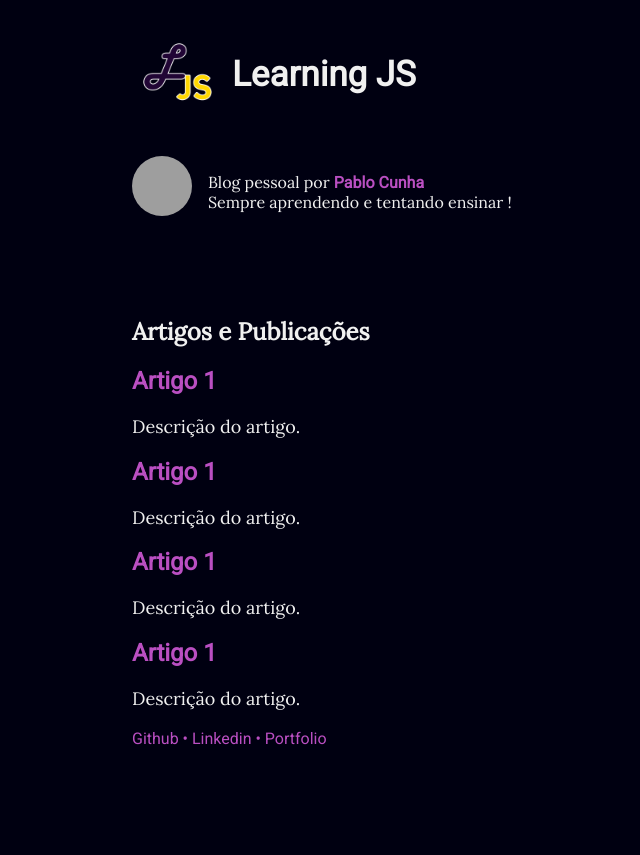
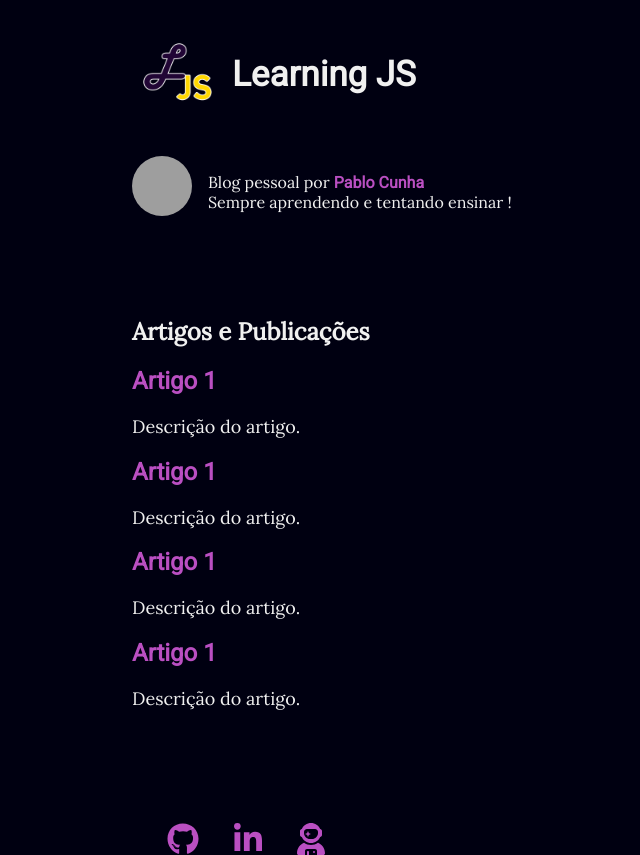
Before and after one commit to pablo-cunha/learning-js, a Next.js app: page / in a window 1280 px wide. Shown: the whole page, without its empty margins (276-916 px from the left). Before the commit the page ends 816 px from the top, so only its background shows below. Built offline with nearby package versions, Linux system fonts and the light colour scheme; grey boxes are pictures that could not be loaded.

Commit message:
Footer Pronto

```diff
--- a/components/Footer.jsx
+++ b/components/Footer.jsx
@@ -1,12 +1,27 @@
 import react from "react";
+import { faUserAstronaut } from '@fortawesome/free-solid-svg-icons'
+import { faGithub, faLinkedinIn } from "@fortawesome/free-brands-svg-icons"
+import { FontAwesomeIcon } from "@fortawesome/react-fontawesome"
 
 function Footer() {
     return (
         <div className="footer-container">
             <nav className="footer-nav">
-            <a className="hyper-text" href="">Github • </a>
-            <a className="hyper-text" href="">Linkedin • </a>
-            <a className="hyper-text" href="">Portfolio</a>
+            <a className="hyper-text"
+            href="https://github.com/pablo-cunha"
+            target="_blank">
+            <FontAwesomeIcon icon={faGithub} size="2x"/>
+            </a>
+            <a className="hyper-text"
+            href="https://www.linkedin.com/in/pablo-cunha/"
+            target="_blank">
+            <FontAwesomeIcon icon={faLinkedinIn} size="2x"/>
+            </a>
+            <a className="hyper-text"
+            href="https://www.pablocunha.com/"
+            target="_blank">
+            <FontAwesomeIcon icon={faUserAstronaut} size="2x"/>
+            </a>
             </nav>
         </div>
     )
--- a/package.json
+++ b/package.json
@@ -11,6 +11,10 @@
   "license": "ISC",
   "description": "",
   "dependencies": {
+    "@fortawesome/fontawesome-svg-core": "^1.3.0",
+    "@fortawesome/free-brands-svg-icons": "^6.0.0",
+    "@fortawesome/free-solid-svg-icons": "^6.0.0",
+    "@fortawesome/react-fontawesome": "^0.1.17",
     "next": "^12.1.0",
     "react": "^17.0.2",
     "react-dom": "^17.0.2"
--- a/style/Main.css
+++ b/style/Main.css
@@ -74,9 +74,22 @@ body {
 }
 
 /* Articles Box Component */
-.articles-container {
+
+.articles-container p {
+  font-size: 18px;
 }
 
-.articles-container p {
-    font-size: 18px;
+/* Footer Component */
+.footer-container {
+  padding-top: 95px;
+  margin-bottom: 40px;
 }
+
+.footer-container .hyper-text {
+  padding-left: 35px;
+}
+
+.footer-container .hyper-text:hover {
+  color: var(--standard-yellow);
+  font-size: 18px;
+}
```
